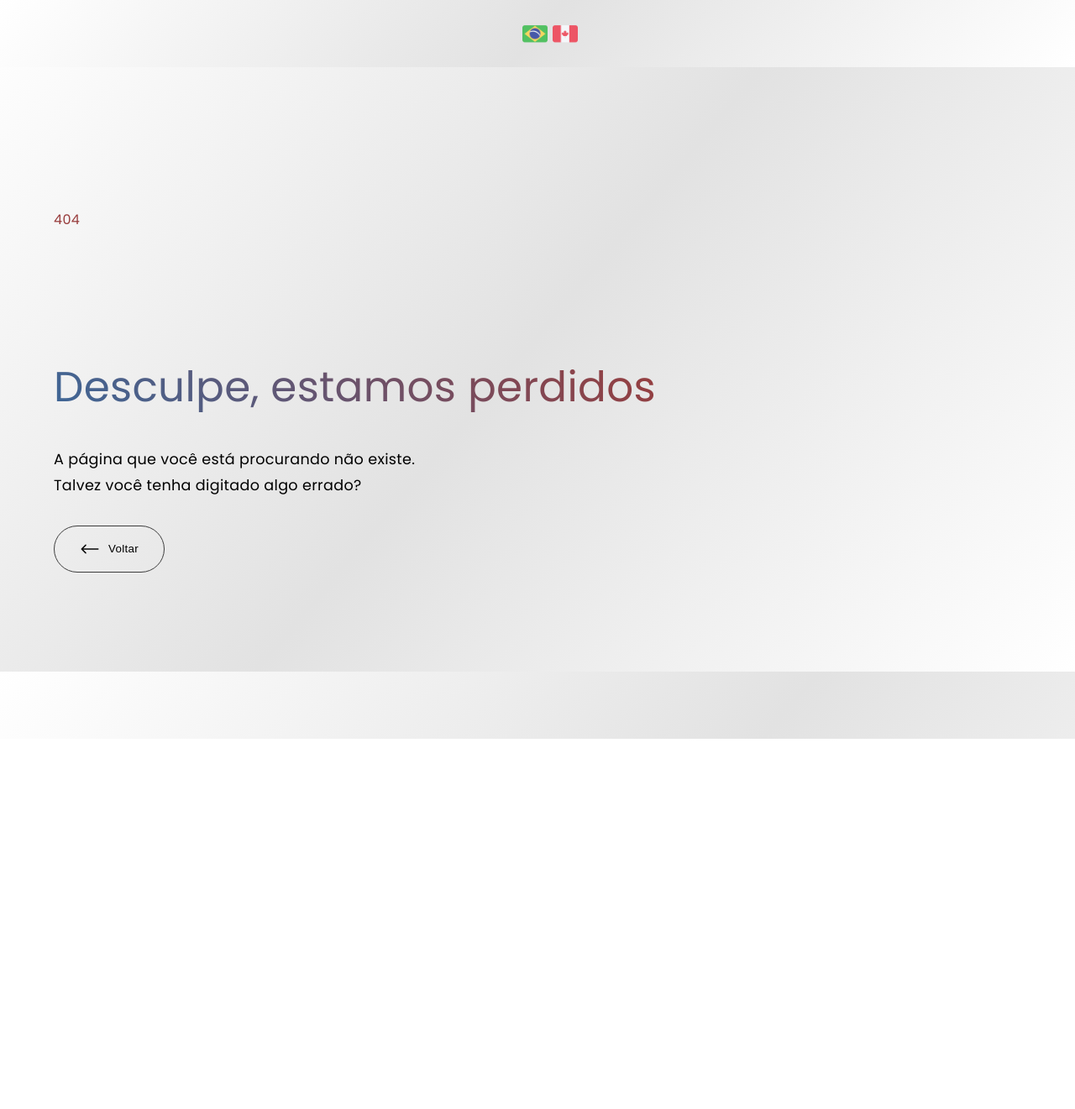
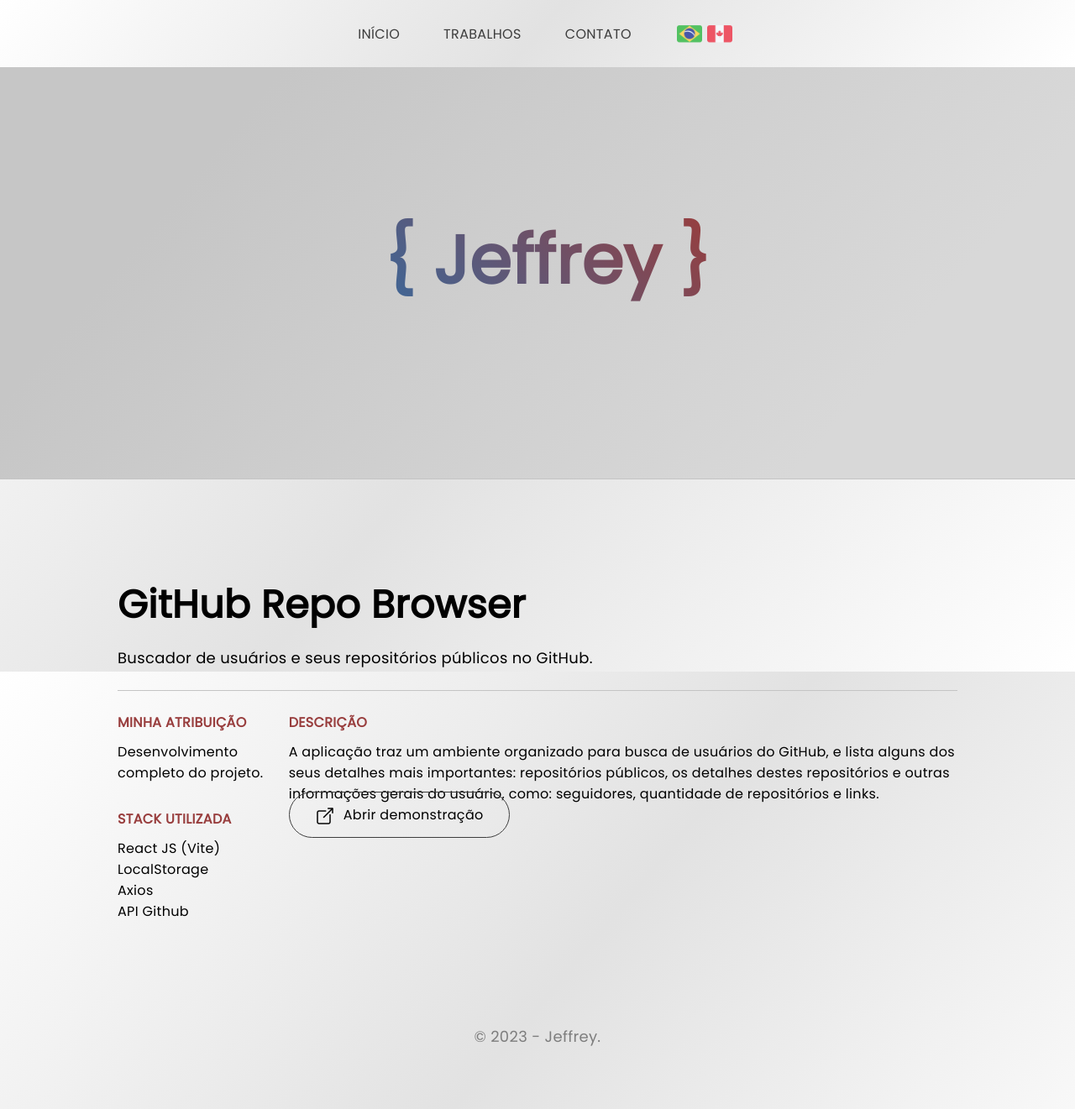
Before and after one commit to jeffreyalvr/meu-portfolio, a React (Vite) app: page /works/1 in a window 1280 px wide. Before the commit this address had no page. Shown: the whole page at 84% size. Before the commit the page ends 880 px from the top, so only its background shows below. Built offline with nearby package versions, Linux system fonts and the light colour scheme.

Commit message:
Adiciona conteúdo genérico para estilização da página de detalhes do projeto; Remove conteúdo não utilizado no CompactoHero; Adiciona estilos na Sections

```diff
--- a/src/App.jsx
+++ b/src/App.jsx
@@ -6,6 +6,7 @@ import { BrowserRouter, Routes, Route } from "react-router-dom";
 
 import Home from "./pages/Home";
 import Works from "./pages/Works";
+import WorkItem from "./pages/WorkItem";
 import Contact from "./pages/Contact";
 import NotFound from "./pages/NotFound";
 
@@ -28,6 +29,7 @@ const App = () => {
           <Routes>
             <Route path="/" element={<Home />} />
             <Route path="/works" element={<Works />} />
+            <Route path="/works/:id" element={<WorkItem />} />
             <Route path="/contact" element={<Contact />} />
             <Route path="*" element={<NotFound />} />
           </Routes>
--- a/src/components/Hero/CompactHero.jsx
+++ b/src/components/Hero/CompactHero.jsx
@@ -1,11 +1,4 @@
-import { useContext } from "react";
-import { LanguageContext } from "../../Contexts/LanguageContext";
-
-import book from "../../language/book.json";
-
 const CompactHero = () => {
-  const { lang } = useContext(LanguageContext);
-
   return (
     <div className="hero hero-compact">
       <div className="container move-up">
--- a/src/components/Sections/styles.css
+++ b/src/components/Sections/styles.css
@@ -67,6 +67,44 @@ section .bio .description .action-buttons img {
   width: 24px;
 }
 
+section .separator {
+  margin: 25px 0;
+  background: #c4c4c4;
+  height: 1px;
+  width: 100%;
+}
+
+section .project-summary {
+  display: flex;
+  flex-direction: row;
+  gap: 30px;
+}
+
+section .project-summary .left-panel {
+  width: 500px;
+  height: auto;
+  display: flex;
+  flex-direction: column;
+  gap: 30px;
+}
+
+section .project-summary .left-panel .item {
+  height: auto;
+  width: auto;
+}
+
+section .project-summary b {
+  color: var(--red);
+  margin: 0 0 10px 0;
+  display: inline-flex;
+  text-transform: uppercase;
+}
+
+section .project-summary .right-panel {
+  max-width: 100%;
+  height: auto;
+}
+
 @media screen and (max-width: 1500px) {
   section {
     max-width: 1200px;
@@ -94,6 +132,17 @@ section .bio .description .action-buttons img {
   }
 }
 
+@media screen and (max-width: 950px) {
+  section .project-summary {
+    flex-direction: column;
+  }
+  section .project-summary .left-panel {
+    display: flex;
+    flex-flow: row-reverse;
+    justify-content: space-between;
+  }
+}
+
 @media screen and (max-width: 800px) {
   section .bio {
     margin: 40px 0;
@@ -107,6 +156,13 @@ section .bio .description .action-buttons img {
   }
 }
 
+@media screen and (max-width: 650px) {
+  section .project-summary .left-panel {
+    display: flex;
+    flex-flow: column;
+  }
+}
+
 @media screen and (max-width: 500px) {
   section .stack {
     justify-content: center;
--- a/src/components/Works/index.jsx
+++ b/src/components/Works/index.jsx
@@ -16,12 +16,13 @@ import open_icon from "../../assets/images/open.png";
 const Works = () => {
   const { lang } = useContext(LanguageContext);
 
-  let navigate = useNavigate();
 
   const handleWorksPage = () => {
     let path = "/works";
     navigate(path);
   };
+
+  let navigate = useNavigate();
 
   const handleViewProject = () => {
     let path = "/works/1";
--- /dev/null
+++ b/src/pages/WorkItem/index.jsx
@@ -0,0 +1,129 @@
+import { useState, useEffect, useRef, useContext } from "react";
+
+import book from "../../language/book.json";
+
+import Nav from "../../components/Nav";
+import { CompactHero } from "../../components/Hero";
+import Footer from "../../components/Footer";
+import Wrapper from "../../components/Wrapper";
+import FloatingButton from "../../components/FloatingButton";
+import { LinkButton } from "../../components/Button";
+import { Title, SubTitle } from "../../components/Text";
+
+import open_icon from "../../assets/images/open.png";
+
+const WorkItem = () => {
+  const [floatingButtonVisibility, setFloatingButtonVisibility] =
+    useState(false);
+  const [activeSection, setActiveSection] = useState(0);
+
+  const project_url = "https://github-repo-browser.vercel.app/";
+
+  const section_works = useRef(null);
+
+  useEffect(() => {
+    window.addEventListener("scroll", handleScroll);
+    () => window.removeEventListener("scroll", handleScroll);
+  }, []);
+
+  const handleScroll = () => {
+    let scrollY = window.scrollY;
+    scrollY > 500
+      ? setFloatingButtonVisibility(true)
+      : setFloatingButtonVisibility(false);
+  };
+
+  const scrollToSection = (elementReference, section = 0) => {
+    setActiveSection(section);
+
+    window.scrollTo({
+      top: elementReference === 0 ? 0 : elementReference.current.offsetTop,
+      behavior: "smooth",
+    });
+  };
+
+  return (
+    <>
+      <Nav
+        activeSection={activeSection}
+        scrollToSection={scrollToSection}
+        linkItems={[
+          {
+            page: {
+              pt_br: book.pt_br.nav.nav_item_home,
+              en_ca: book.en_ca.nav.nav_item_home,
+            },
+            useLink: true,
+            link: "/",
+            sectionId: 1,
+          },
+          {
+            page: {
+              pt_br: book.pt_br.nav.nav_item_work,
+              en_ca: book.en_ca.nav.nav_item_work,
+            },
+            useLink: true,
+            link: "/works",
+            sectionId: 2,
+          },
+          {
+            page: {
+              pt_br: book.pt_br.nav.nav_item_contact,
+              en_ca: book.en_ca.nav.nav_item_contact,
+            },
+            useLink: true,
+            link: "/contact",
+            sectionId: 3,
+          },
+        ]}
+      />
+      <CompactHero />
+      <Wrapper>
+        <section className="move-up" ref={section_works}>
+          <Title>GitHub Repo Browser</Title>
+          <SubTitle>
+            Buscador de usuários e seus repositórios públicos no GitHub.
+          </SubTitle>
+          <div className="separator"></div>
+          <div className="project-summary">
+            <div className="left-panel">
+              <div className="item">
+                <b>Minha Atribuição</b>
+                <p>Desenvolvimento completo do projeto.</p>
+              </div>
+              <div className="item">
+                <b>Stack utilizada</b>
+                <p>React JS (Vite)</p>
+                <p>LocalStorage</p>
+                <p>Axios</p>
+                <p>API Github</p>
+              </div>
+            </div>
+            <div className="right-panel">
+              <b>Descrição</b>
+              <p>
+                A aplicação traz um ambiente organizado para busca de usuários
+                do GitHub, e lista alguns dos seus detalhes mais importantes:
+                repositórios públicos, os detalhes destes repositórios e outras
+                informações gerais do usuário, como: seguidores, quantidade de
+                repositórios e links.
+              </p>
+              <LinkButton
+                overrideClass="invert-img-hover my-20"
+                text="Abrir demonstração"
+                icon={open_icon}
+                url={project_url}
+              />
+            </div>
+          </div>
+        </section>
+        <Footer />
+        {floatingButtonVisibility && (
+          <FloatingButton scrollToSection={scrollToSection} />
+        )}
+      </Wrapper>
+    </>
+  );
+};
+
+export default WorkItem;
--- a/src/pages/Works/index.jsx
+++ b/src/pages/Works/index.jsx
@@ -1,6 +1,6 @@
-import { useState, useEffect, useRef } from "react";
+import { useState, useEffect, useRef, useContext } from "react";
+import { useNavigate } from "react-router-dom";
 
-import { useContext } from "react";
 import { LanguageContext } from "../../Contexts/LanguageContext";
 
 import book from "../../language/book.json";
@@ -47,6 +47,13 @@ const Works = () => {
       top: elementReference === 0 ? 0 : elementReference.current.offsetTop,
       behavior: "smooth",
     });
+  };
+
+  let navigate = useNavigate();
+
+  const handleViewProject = () => {
+    let path = "/works/1";
+    navigate(path);
   };
 
   return (
@@ -109,6 +116,7 @@ const Works = () => {
                       : book.en_ca.sections.sec_works_project_button
                   }
                   icon={open_icon}
+                  func={handleViewProject}
                 />
                 <h3>Github Repo Browser</h3>
               </div>
@@ -125,6 +133,7 @@ const Works = () => {
                       : book.en_ca.sections.sec_works_project_button
                   }
                   icon={open_icon}
+                  func={handleViewProject}
                 />
                 <h3>Github Repo Browser</h3>
               </div>
@@ -141,6 +150,7 @@ const Works = () => {
                       : book.en_ca.sections.sec_works_project_button
                   }
                   icon={open_icon}
+                  func={handleViewProject}
                 />
                 <h3>Github Repo Browser</h3>
               </div>
@@ -157,6 +167,7 @@ const Works = () => {
                       : book.en_ca.sections.sec_works_project_button
                   }
                   icon={open_icon}
+                  func={handleViewProject}
                 />
                 <h3>Github Repo Browser</h3>
               </div>
@@ -173,6 +184,7 @@ const Works = () => {
                       : book.en_ca.sections.sec_works_project_button
                   }
                   icon={open_icon}
+                  func={handleViewProject}
                 />
                 <h3>Github Repo Browser</h3>
               </div>
@@ -189,6 +201,7 @@ const Works = () => {
                       : book.en_ca.sections.sec_works_project_button
                   }
                   icon={open_icon}
+                  func={handleViewProject}
                 />
                 <h3>Github Repo Browser</h3>
               </div>
@@ -205,6 +218,7 @@ const Works = () => {
                       : book.en_ca.sections.sec_works_project_button
                   }
                   icon={open_icon}
+                  func={handleViewProject}
                 />
                 <h3>Github Repo Browser</h3>
               </div>
@@ -221,6 +235,7 @@ const Works = () => {
                       : book.en_ca.sections.sec_works_project_button
                   }
                   icon={open_icon}
+                  func={handleViewProject}
                 />
                 <h3>Github Repo Browser</h3>
               </div>
```
